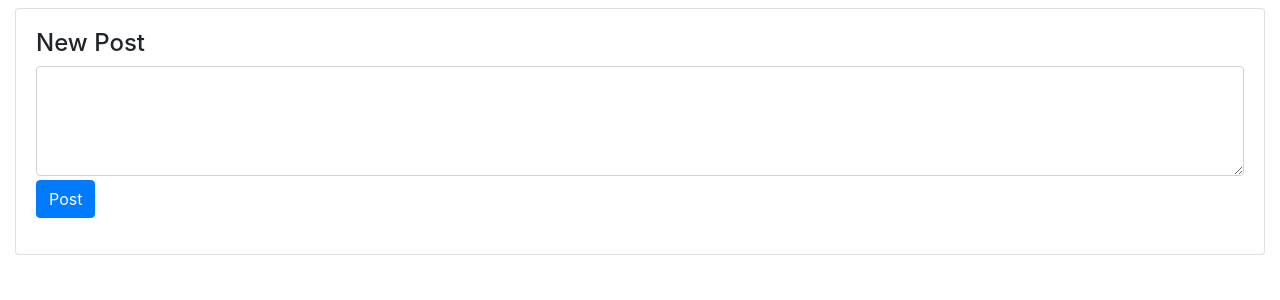
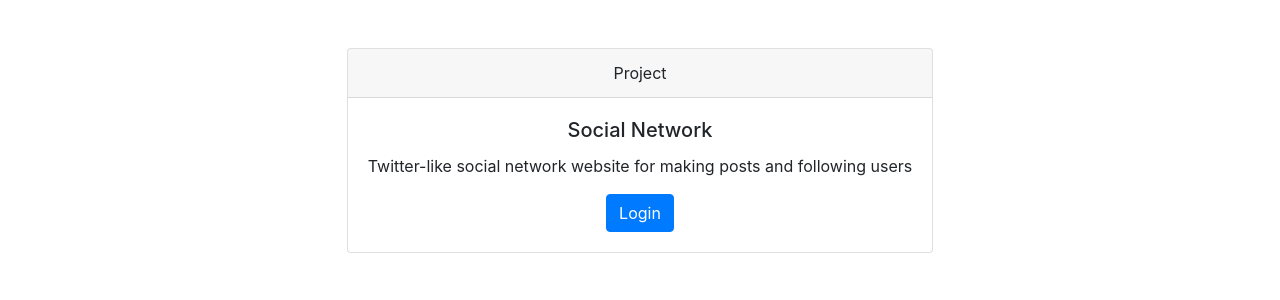
Before and after one commit to achrefabdennebi/network, a Django app: page / in a window 1280 px wide. Shown: the part 56-356 px from the top of the page. Run offline with Django 3.2, Linux system fonts and the light colour scheme; some libraries are stand-ins or nearby versions.

Commit message:
feat: update index view

```diff
--- a/network/templates/network/index.html
+++ b/network/templates/network/index.html
@@ -3,6 +3,7 @@
 {% block body %}
 <div class="container-fluid">
     <!-- BOX add post -->
+    {% if user.is_authenticated %}
     <div class="row mt-2">
         <div class="col-md-12">
             <div class="card">
@@ -16,5 +17,21 @@
             </div>
         </div>
     </div>
+    {% else %}
+    <div>
+        <div class="d-flex justify-content-center mt-5">
+            <div class="card text-center">
+                <div class="card-header">
+                  Project
+                </div>
+                <div class="card-body">
+                  <h5 class="card-title">Social Network</h5>
+                  <p class="card-text">Twitter-like social network website for making posts and following users</p>
+                  <a href="{% url 'login' %}" class="btn btn-primary">Login</a>
+                </div>
+            </div>
+        </div>
+    </div>
+    {% endif %}
 </div>
 {% endblock %}
```
